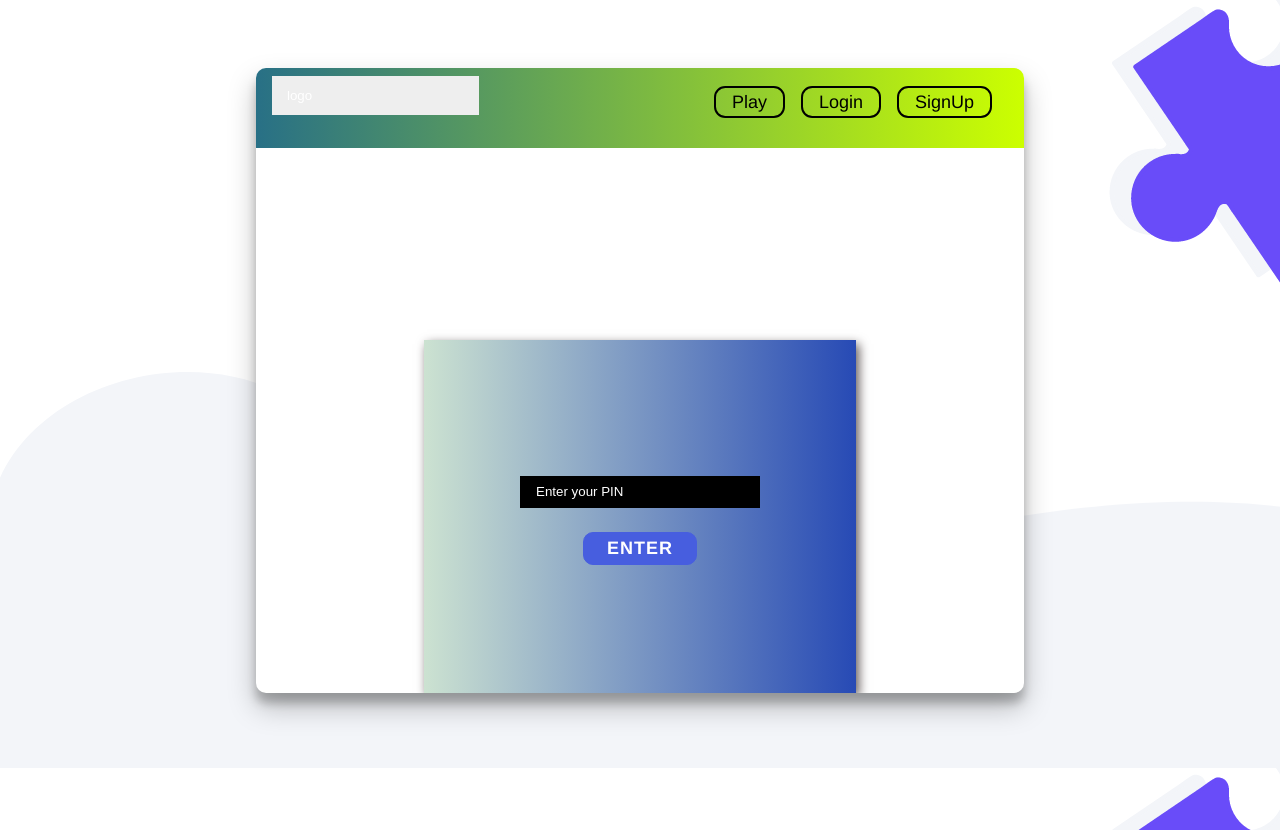
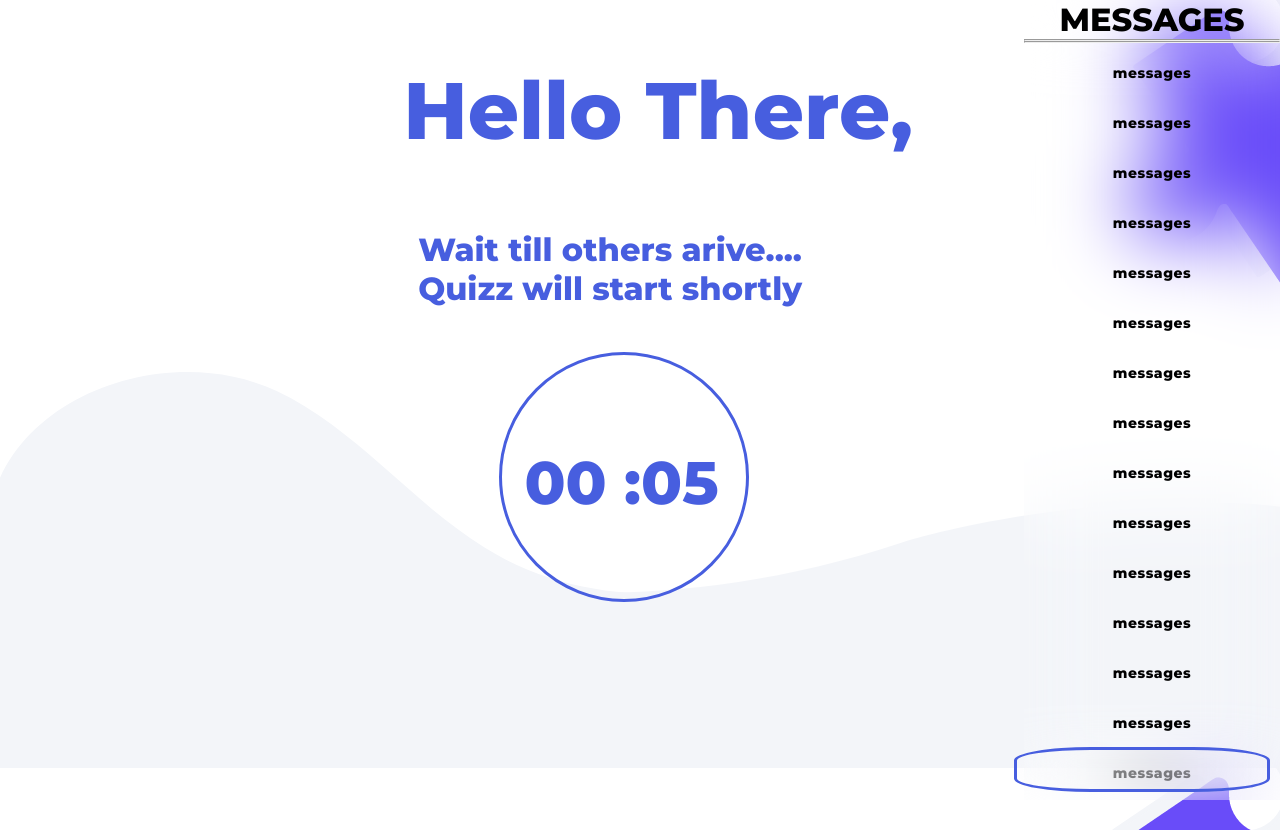
Before and after one commit to mlsacbvp/quiz-webapp-client, a React (Create React App) app: page / in a window 1280 px wide. Built offline with nearby package versions, Linux system fonts and the light colour scheme.

Commit message:
worked on input box

```diff
--- a/package.json
+++ b/package.json
@@ -5,7 +5,7 @@
   "dependencies": {
     "@emotion/react": "^11.10.4",
     "@emotion/styled": "^11.10.4",
-    "@mui/material": "^5.10.8",
+    "@mui/material": "^5.10.9",
     "@testing-library/jest-dom": "^5.16.5",
     "@testing-library/react": "^13.4.0",
     "@testing-library/user-event": "^13.5.0",
--- a/src/App.js
+++ b/src/App.js
@@ -5,9 +5,10 @@ import SignUp from "./pages/SignUp/SignUp";
 import Waiting from "./pages/Waiting/Waiting";
 import Result from "./pages/Result/Result";
 import QuizClient from "./pages/QuizOngoing/quizpage";
+import Lounge from "./components/Lounge";
 
 function App() {
-    return <Home/>;
+    return <Lounge/>;
 }
 
 export default App;
--- a/src/components/Lounge.css
+++ b/src/components/Lounge.css
@@ -38,7 +38,7 @@
   }
 
 .msgTitle{
-    padding:20px 10px 10px 10px;
+    /* padding:20px 10px 10px 10px; */
 }
 
 .timer{
@@ -74,3 +74,16 @@
     padding: 0;
     backdrop-filter: blur(40px);
 }
+.textbox{
+    position: absolute;
+    text-align: left;
+    bottom: 0%;
+    right: 10px;
+    width: 20%;
+    border: solid;
+    border-color: #475edf;
+    background-color: transparent;
+    backdrop-filter: blur(30px);
+    border-radius: 30%;
+
+}
--- a/src/components/Lounge.js
+++ b/src/components/Lounge.js
@@ -1,8 +1,13 @@
 import React, { useState,useEffect } from 'react';
+// import Home from '../pages/Home/Home';
 import "./Lounge.css";
+import Home from '../pages/Home/Home';
 
 var timer;
 var count;
+function rethome(){
+    return()=><Home/>
+}
 function Lounge({curr}){
     const [second,setsecond]=useState(0);
     const [minute,setminute]=useState(0);
@@ -64,6 +69,12 @@ function Lounge({curr}){
         <h3 className='messegeBox'><p className='msg'>messages</p></h3>
         <h3 className='messegeBox'><p className='msg'>messages</p></h3>
     </div>
+        <form>
+        <label>
+          <input className='textbox' type="text" />
+        </label>
+        {/* <input type="submit" value="Submit" /> */}
+      </form>
             <h1 className='text hello glow'>Hello There,</h1>
             <div className='waitingText'>
             <h1 className='text wait'>Wait till others arive....</h1>
@@ -75,6 +86,8 @@ function Lounge({curr}){
 
             </div>
             <h1 className='text timer'>{countm}{minute} :{counts}{second}</h1>
+
+            {/* <button>HOME</button> */}
         </div></div>
     );
 }
--- a/src/components/Quiztitle.css
+++ b/src/components/Quiztitle.css
@@ -3,17 +3,17 @@
     margin: 0%;
 }
 
-h1 {
+.quiz{
     margin-top: 1100px;
     text-align: center;
     padding-bottom: 30px;
 }
-h3{
+.leaderboard{
     text-align: center;
     padding: 10px;
     margin-top: 100px;
 }
-h2{
+.title{
     text-align: center;
 
 }
--- a/src/components/Quiztitle.js
+++ b/src/components/Quiztitle.js
@@ -3,9 +3,9 @@ import "./Quiztitle.css";
 
 function Quiztitle() {
     return (<>
-        <h1>QUIZ </h1>
-        <h2>Title</h2>
-        <h3>LEADERBOARD</h3>
+        <h1 className="quiz">QUIZ </h1>
+        <h2 className="title">Title</h2>
+        <h3 className="leaderboard">LEADERBOARD</h3>
         </>
     );
 }
```
Also changed, not shown: 1 other file (tests, documents, lock files or other folders).
